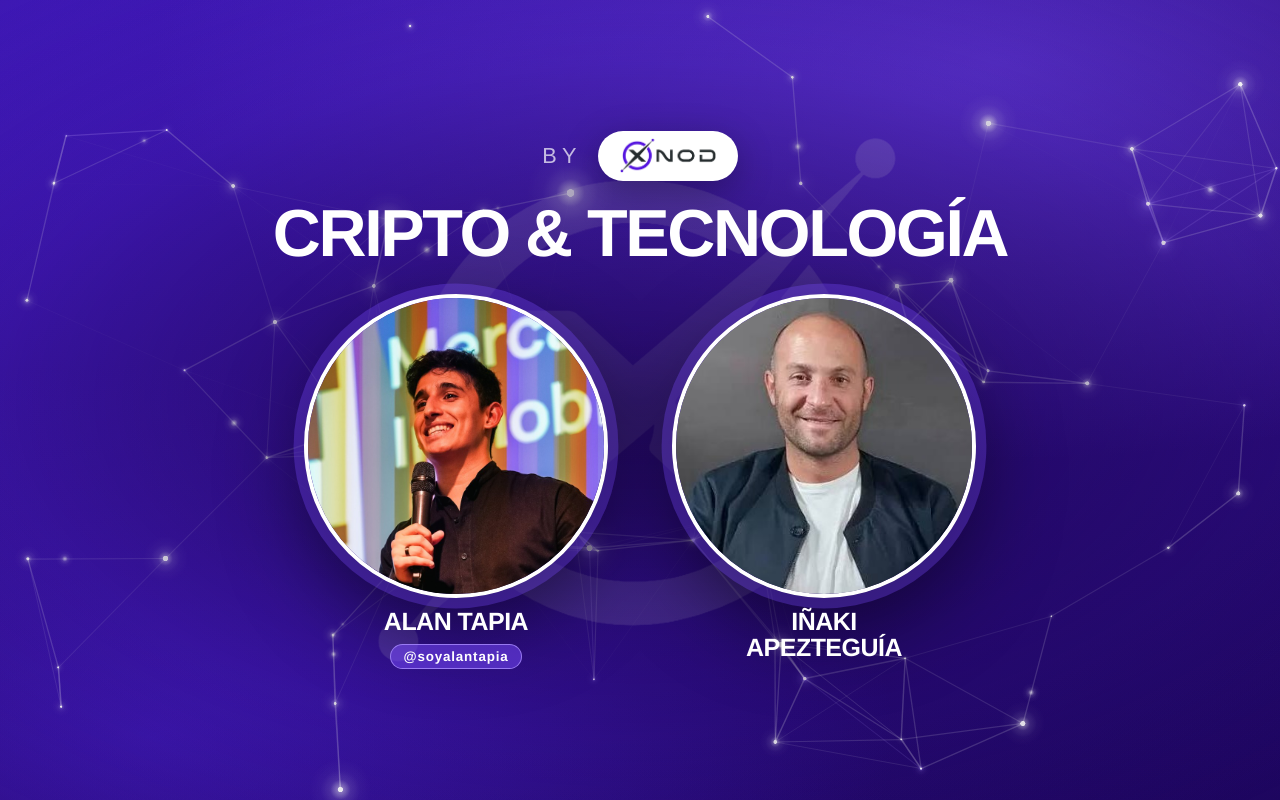
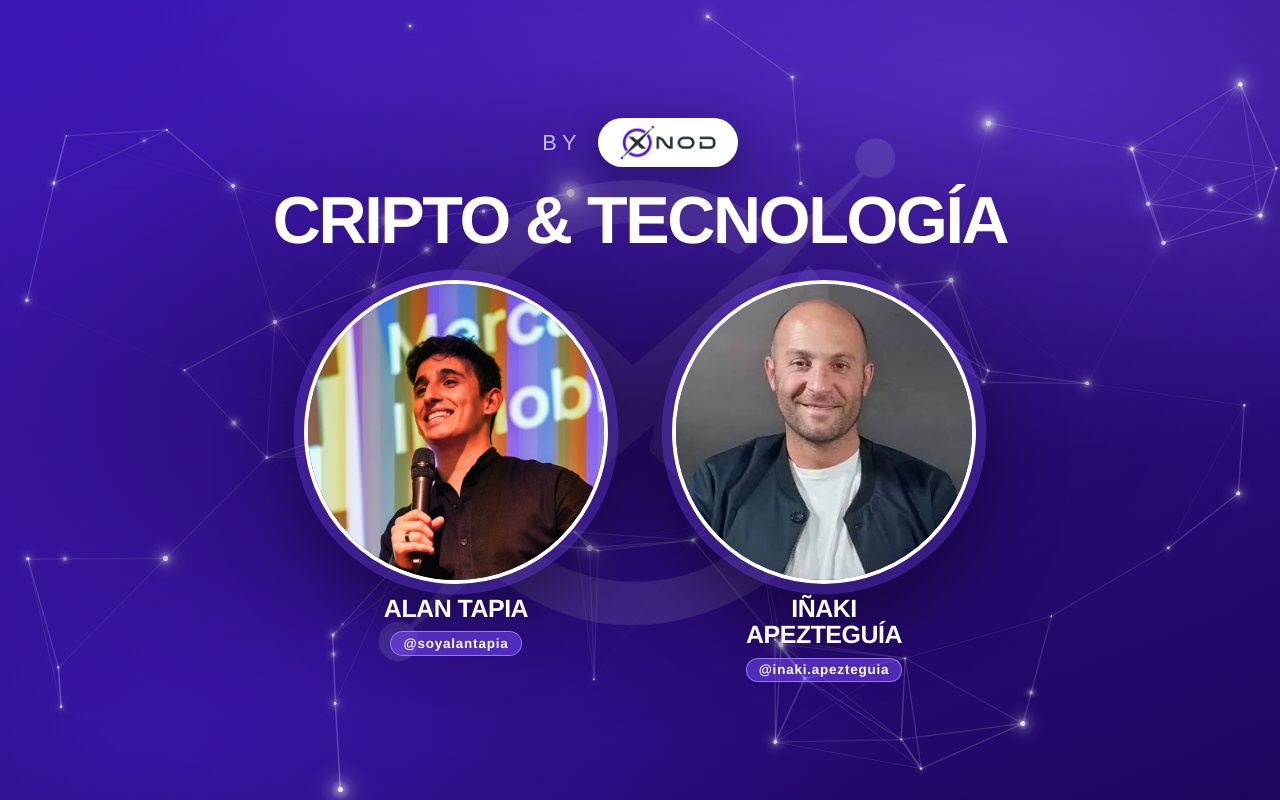
Before and after one commit to soyalantapia/xnod-slider, a plain HTML site: page cripto.html in a window 1280 px wide. Drawn offline with Linux system fonts and the light colour scheme; a web font is replaced by a local one.

Commit message:
Instagram de Inaki Apezteguia en la filmina de cripto
@inaki.apezteguia, debajo de su nombre, igual que el de Alan.

Co-Authored-By: Claude Opus 5 <noreply@anthropic.com>

```diff
--- a/cripto.html
+++ b/cripto.html
@@ -161,7 +161,7 @@ const PANEL = {
   ],
   gente: [
     { nombre:"Alan Tapia",        arroba:"@soyalantapia", foto:"speakers/01-alan-tapia.jpg" },
-    { nombre:"Iñaki Apezteguía",  arroba:"",              foto:"speakers/12-inaki-apezteguia.jpg" },
+    { nombre:"Iñaki Apezteguía",  arroba:"@inaki.apezteguia", foto:"speakers/12-inaki-apezteguia.jpg" },
   ],
 };
 
```
